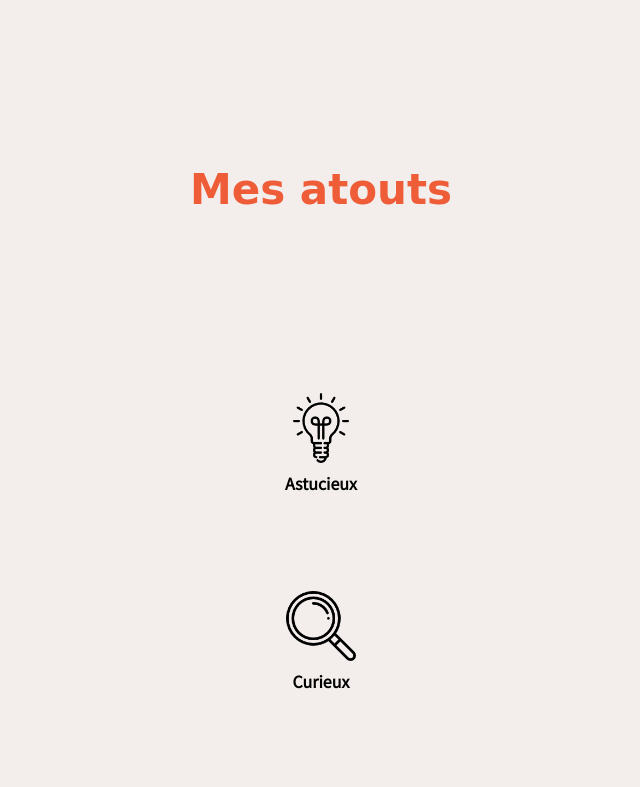
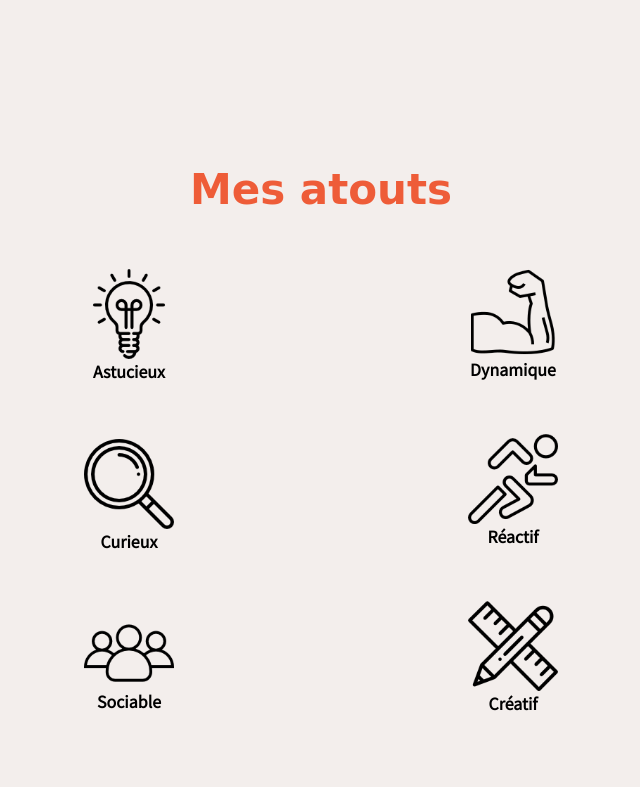
Before and after one commit to BarbaraGonthier/Online-Cv-for-fun, a PHP site: page / in a window 768 px wide; the page is wider, and only the part inside the window is pictured. Shown: the part 3378-4165 px from the top of that part, without its empty margins (63-703 px from the left). Run offline with PHP 8.4, Linux system fonts and the light colour scheme; some web fonts are replaced; grey boxes are pictures that could not be loaded.

Commit message:
responsive skills ok

```diff
--- a/index.php
+++ b/index.php
@@ -183,13 +183,11 @@
 
     <section id="interests" class="interests">
         <div class="interestImage">
-            <div class="imageContainer">
             <img
                 src="https://64.media.tumblr.com/565adba1c1494d2e1b1b31e3e115b1aa/tumblr_opk5w8lj7W1r5x837o4_500.gifv"
                 alt="Activité grignoter un pancake"
                 title="Activité grignoter un pancake"
             >
-            </div>
         </div>
         <div class="interestsDescription">
             <h2> Centres d'intérêt </h2>
--- a/style.css
+++ b/style.css
@@ -342,36 +342,53 @@ nav a {
     font-weight: bold;
 }
 
-@media screen and (max-width: 768px){
+@media screen and (min-width:768px) and (max-width:1024px) {
+    .skillsDescription{
+        width: 100%;
+    }
+    .skillsLogos {
+        display: flex;
+        flex-direction: column;
+        flex-wrap: wrap;
+        align-items: center;
+        height: 800px;
+    }
+
+    .skillsImage > img {
+        width: 475px;
+    }
+}
+
+@media screen and (max-width: 768px) {
+
     .skills{
         display: flex;
         flex-direction: column;
-        align-items: center;
+    }
+    .skillsDescription {
         width: 100%;
     }
 
-    .skillsImage {
+    .skillsLogos {
+        display: flex;
+        flex-direction: column;
+        align-items: center;
+        flex-wrap: wrap;
+        height: 500px;
+        padding: 0;
+        margin-top: 0;
+    }
+    .element-skills{
+        width: 90px;
+        margin-top: 0;
+    }
+    .skillsImage{
         width: 100%;
-        padding:20px;
+        margin-top: 40px;
     }
-
-    .skillsImage > img{
-        width: 100%;
-    }
-
-    .element-skills{
-        padding: var(--spacing-2);
-    }
-
-    .skills .element-skills > img {
-        width: 70px;
-    }
-
-    .skills .element-skills > figcaption {
-        padding-top: var(--spacing);
+    .skillsImage > img {
     }
 }
-
 /*--       Interests       --*/
 .interests{
     display: flex;
@@ -396,11 +413,6 @@ nav a {
 .interestImage > img {
     border-radius: var(--border-radius);
     height: 250px;
-}
-
-.imageContainer {
-    display: flex;
-    justify-content: center;
 }
 
 .interestsDescription {
```
